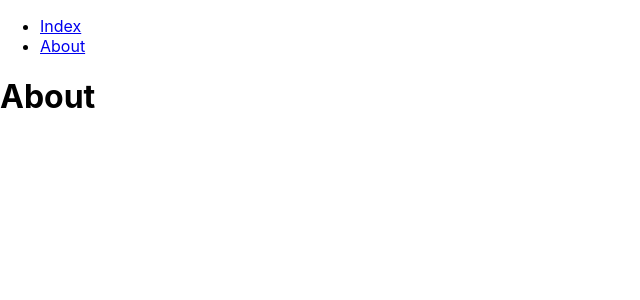
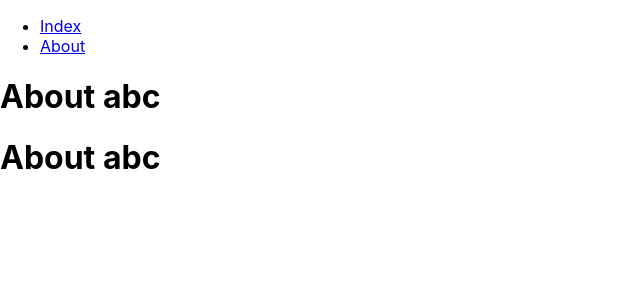
Before and after one commit to lucasmetron/ReactTopicosAvancados, a React (Create React App) app: page /about/abc in a window 1280 px wide. Shown: the top 300 px of the page, without its empty margins (0-640 px from the left). Built offline with nearby package versions, Linux system fonts and the light colour scheme.

Commit message:
parametro url

```diff
--- a/src/App.js
+++ b/src/App.js
@@ -1,4 +1,4 @@
-import React, { useState } from 'react'
+import React from 'react'
 import './App.css';
 import { BrowserRouter as Router, Route, Link } from 'react-router-dom';
 import About from './views/About';
@@ -12,14 +12,13 @@ function App() {
       <Router>
         <nav>
           <ul>
-            <li> <Link to='/'> Index</Link> </li>
-            <li> <Link to='/about'>About</Link> </li>
+            <li> <Link to='/about/abc'> Index</Link> </li>
+            <li> <Link to='/about/def'>About</Link> </li>
           </ul>
         </nav>
         <Route path='/' exact component={Index} />
-        <Route path='/about' component={About} />
-        {/* <Route path='/about' component={AboutMenu} /> Pode ser colocado dois componentes para a mesma rota */}
-
+        <Route path='/about/:minhaVariavel' component={About} /> {/* : indica qé uma variavel que esta acessivel */}
+        <Route path='/about/:minhaVariavel(abc|def)' component={About} /> {/* () permite que somente rotas com valor abc e def acessam essa rota */}
       </Router>
 
     </div>
--- a/src/views/About.js
+++ b/src/views/About.js
@@ -1,8 +1,8 @@
 import React from 'react';
 
-export default function About() {
-
+export default function About(props) {
+    console.log(props)
     return (
-        <h1>About</h1>
+        <h1>About {props.match.params.minhaVariavel}</h1>
     )
 }
--- a/src/views/Index.js
+++ b/src/views/Index.js
@@ -1,6 +1,7 @@
 import React from 'react';
 
-export default function Index() {
+export default function Index(props) {
+
 
     return (
         <h1>Index</h1>
```
